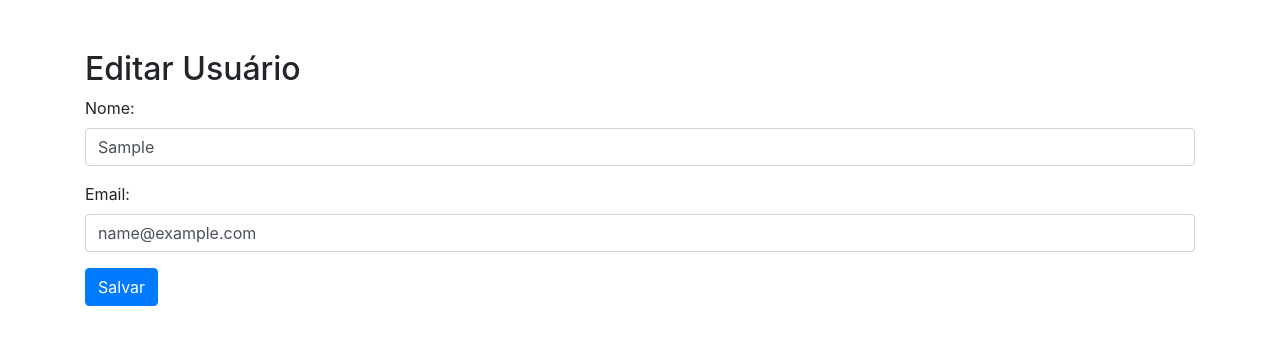
After one commit to LuizHBDev/usuarios, a PHP site: page /editarUsuario.php?id=1 in a window 1280 px wide. The commit adds this page. Shown: the top 345 px of the page. Run offline with PHP 8.4, Linux system fonts and the light colour scheme; tables that the repository leaves empty or names only in its code hold one stand-in row (values such as "Sample post").

Commit message:
edição e exclusão

```diff
--- /dev/null
+++ b/editarUsuario.php
@@ -0,0 +1,66 @@
+<?php
+require_once 'getUsuarios.php';
+
+// Verificar se o ID do usuário foi fornecido
+if (isset($_GET['id'])) {
+    $id = $_GET['id'];
+
+    // Obter os dados do usuário pelo ID
+    $usuario = buscarUsuario($id);
+
+    // Verificar se o usuário existe
+    if (!$usuario) {
+        echo "Usuário não encontrado.";
+        exit();
+    }
+
+    // Verificar se o formulário foi enviado
+    if ($_SERVER["REQUEST_METHOD"] == "POST") {
+        // Obter os dados do formulário
+        $usuario = $_POST["usuario"];
+        $email = $_POST["email"];
+
+        // Atualizar os dados do usuário no banco de dados
+        atualizarUsuario($id, $usuario, $email);
+
+        // Redirecionar para a página de listagem de usuários
+        header("Location: todosUsuarios.php");
+        exit();
+    }
+
+
+} else {
+    echo "ID do usuário não fornecido.";
+    exit();
+}
+?>
+
+<!DOCTYPE html>
+<html>
+<head>
+    <meta charset="UTF-8">
+    <title>Editar Usuário</title>
+    <link rel="stylesheet" href="https://maxcdn.bootstrapcdn.com/bootstrap/4.5.2/css/bootstrap.min.css">
+    <style>
+        .container {
+            margin-top: 50px;
+        }
+    </style>
+</head>
+<body>
+    <div class="container">
+        <h2>Editar Usuário</h2>
+        <form method="POST">
+            <div class="form-group">
+                <label for="nome">Nome:</label>
+                <input type="text" class="form-control" name="usuario" id="nome" value="<?php echo $usuario['usuario']; ?>">
+            </div>
+            <div class="form-group">
+                <label for="email">Email:</label>
+                <input type="email" class="form-control" name="email" id="email" value="<?php echo $usuario['email']; ?>">
+            </div>
+            <button type="submit" class="btn btn-primary">Salvar</button>
+        </form>
+    </div>
+</body>
+</html>
--- a/getUsuarios.php
+++ b/getUsuarios.php
@@ -7,7 +7,7 @@ function getUsuarios(){
     $sql="select * from usuarios";
     $usuarios = $conn->query($sql);
 
-    foreach($usuarios as $usuario);
+
 
     $conn->close();
 
@@ -17,4 +17,46 @@ function getUsuarios(){
 
 }
 
+function buscarUsuario($id){
+    $conn = conectarBanco();
+    $sql =  "select * from usuarios where id = '$id'";
+    $resultado = $conn->query($sql);
+
+    if($resultado->num_rows>0){
+        return $resultado->fetch_assoc();
+    }else{
+        return null;
+    }
+}
+
+function atualizarUsuario($id,$usuario,$email){
+
+    $conn = conectarBanco();
+    $sql = "update usuarios set usuario = ? ,email = ? where id = ?";
+    $smt = $conn->prepare($sql);
+    $smt->bind_param('ssi',$usuario,$email,$id);
+
+    if($smt->execute()){
+        echo 'Dados atualizados com Sucesso';
+    }else{
+        echo "error ao atualizar". mysqli_error($conn);
+    }
+
+}
+
+function excluirUsuario($id){
+    $conn = conectarBanco();
+    $sql = "delete from usuarios where id = ?";
+    $smt = $conn->prepare($sql);
+    $smt->bind_param('i', $id);
+
+    if($smt->execute()){
+        echo "<script>alert('Usuário excluido');</script>";
+    }else{
+        echo "<script>alert('Erro ao excluir');</script>";
+
+    }
+
+}
+
 ?>
--- a/todosUsuarios.php
+++ b/todosUsuarios.php
@@ -37,8 +37,8 @@ $usuarios= getUsuarios();
                 <td><?php echo $usuario['usuario']?></td>
                 <td><?php echo $usuario['email']?></td>
                 <td>
-                <button>Editar</button>
-                <button>Excluir</button>
+                <a class="btn btn-primary" href="editarUsuario.php?id=<?php echo $usuario['id']?>">Editar usuario</a>
+                <a class="btn btn-danger" href="excluirUsuario.php?id=<?php echo $usuario['id']?>">Excluir</a>
                 </td>
 
             </tr>
```
Also changed, not shown: excluirUsuario.php (added, +16 -0 lines).
